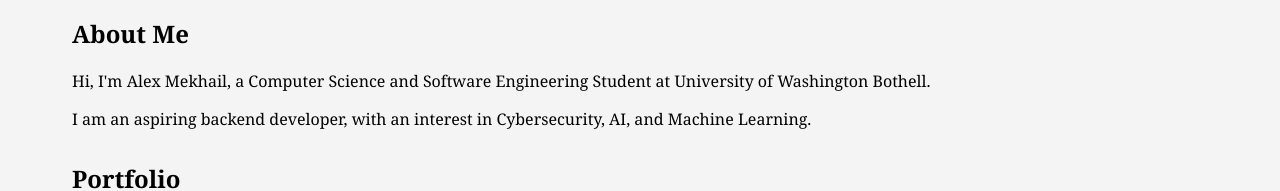
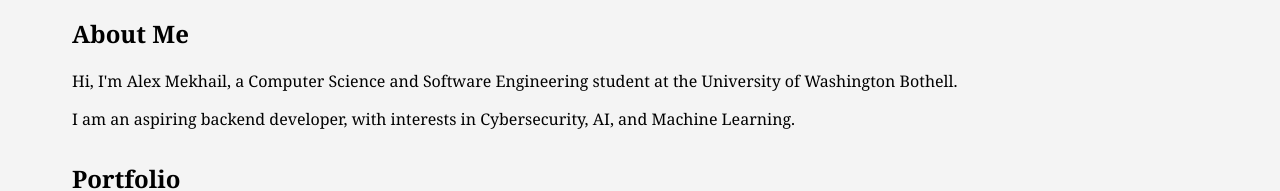
Before and after one commit to alexmekhail/portfolio, a plain HTML site: page index.html in a window 1280 px wide. Shown: the part 144-335 px from the top of the page. Drawn offline with Linux system fonts and the light colour scheme.

Commit message:
Update index.html

```diff
--- a/index.html
+++ b/index.html
@@ -23,8 +23,8 @@
 <div class="container">
     <section id="about" class="about">
         <h2>About Me</h2>
-        <p>Hi, I'm Alex Mekhail, a Computer Science and Software Engineering Student at University of Washington Bothell.</p>
-        <p>I am an aspiring backend developer, with an interest in Cybersecurity, AI, and Machine Learning.</p>
+        <p>Hi, I'm Alex Mekhail, a Computer Science and Software Engineering student at the University of Washington Bothell.</p>
+        <p>I am an aspiring backend developer, with interests in Cybersecurity, AI, and Machine Learning.</p>
     </section>
 
     <section id="portfolio" class="portfolio">
```
